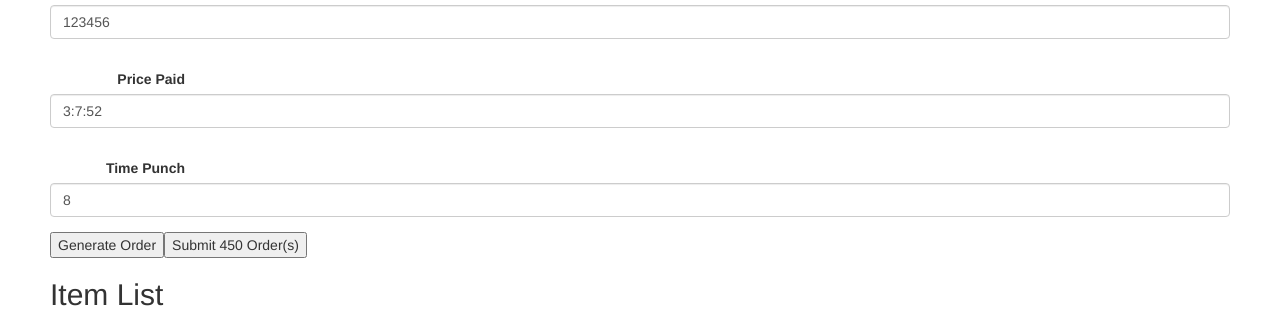
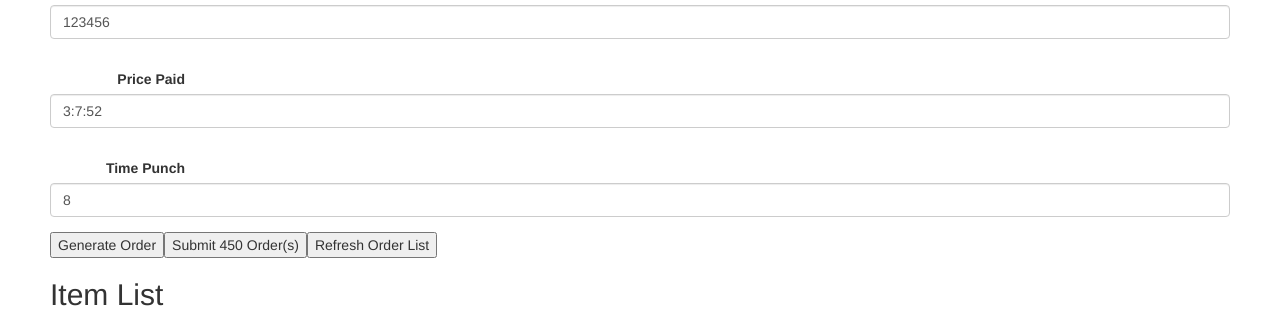
Before and after one commit to tduoth/isit420duong, a Node server app: page / in a window 1280 px wide. Shown: the part 333-644 px from the top of the page. Run offline with Node 20, Linux system fonts and the light colour scheme; data that the repository does not hold is empty; some libraries are stand-ins or nearby versions.

Commit message:
added refresh button for order list

```diff
--- a/homework2/public/javascripts/control.js
+++ b/homework2/public/javascripts/control.js
@@ -104,6 +104,10 @@ $('#submitOrders').click(function() {
 
 $(document).ready(function() { 'use strict';
 
-generateOrders();
-populateTable();
+    generateOrders();
+    populateTable();
+
+    $('#refreshOrders').click(function() {
+        populateTable();
+    });
 });
--- a/homework2/views/index.jade
+++ b/homework2/views/index.jade
@@ -21,6 +21,7 @@ block content
     input.form-control(type='text')#textBoxPrice
   button#submitOneOrder Generate Order
   button#submitOrders Submit 450 Order(s)
+  button#refreshOrders Refresh Order List
 
   h2 Item List
     #itemList
```
